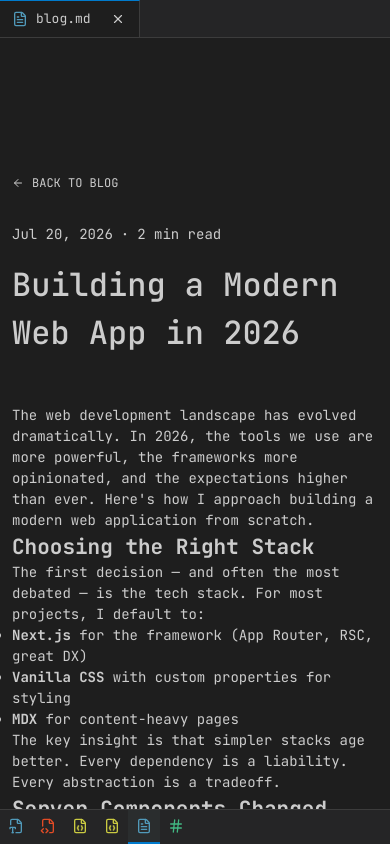
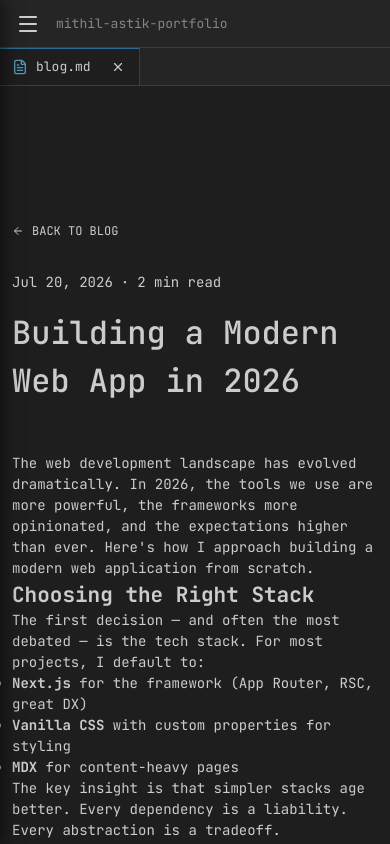
Before and after one commit to lihtim-kitsa/portfolio-main, a Next.js app: page /blog/building-modern-web-app in a window 390 px wide. Built offline with nearby package versions, Linux system fonts and the light colour scheme.

Commit message:
better sidebar

```diff
--- a/app/globals.css
+++ b/app/globals.css
@@ -137,51 +137,91 @@ a {
   }
 
   .vscode-sidebar {
-    width: 100% !important;
-    height: auto !important;
-    border-right: none !important;
-    border-top: 1px solid var(--vscode-border);
-    flex-direction: row !important;
-    order: 3; /* Move to bottom */
+    --mobile-close-display: block;
+    position: fixed;
+    top: 0;
+    left: 0;
+    width: 260px !important;
+    height: 100vh !important;
+    border-right: 1px solid var(--vscode-border) !important;
+    border-top: none !important;
+    flex-direction: column !important;
+    z-index: 100;
+    transform: translateX(-100%);
+    transition: transform 0.3s ease;
+    box-shadow: 4px 0 16px rgba(0,0,0,0.5);
   }
 
-  .vscode-editor-pane {
-    order: 1; /* Move above sidebar */
+  .vscode-sidebar.open {
+    transform: translateX(0);
   }
 
   .vscode-sidebar-header {
-    display: none !important;
+    display: flex !important;
   }
 
   .vscode-sidebar-files {
-    display: flex !important;
-    flex-direction: row !important;
-    justify-content: space-around;
-    align-items: center;
+    display: block !important;
     width: 100%;
-    padding: 0 !important;
+    padding: 0 0 0 12px !important;
   }
 
   .vscode-sidebar-link {
-    padding: 8px !important;
-    border-left: none !important;
-    border-bottom: 2px solid transparent !important;
-    flex-direction: column !important;
-    gap: 4px !important;
-    font-size: 10px !important;
-    justify-content: center;
+    padding: 8px 16px !important;
+    border-left: 2px solid transparent !important;
+    border-bottom: none !important;
+    flex-direction: row !important;
+    gap: 8px !important;
+    font-size: 14px !important;
+    justify-content: flex-start !important;
   }
 
   .vscode-sidebar-link.active {
-    border-bottom: 2px solid var(--vscode-accent) !important;
+    border-left: 2px solid var(--vscode-accent) !important;
+    border-bottom: none !important;
     background-color: var(--vscode-hover) !important;
   }
 
   .vscode-sidebar-link-text {
-    display: none !important; /* Hide file names on very small screens, or we can keep them */
+    display: inline !important;
   }
 
   .vscode-editor-content {
     padding: 16px 12px;
   }
+
+  .mobile-header {
+    display: flex;
+    align-items: center;
+    padding: 0 16px;
+    height: 48px;
+    background: var(--vscode-sidebar-bg);
+    border-bottom: 1px solid var(--vscode-border);
+    gap: 16px;
+    flex-shrink: 0;
+  }
+
+  .mobile-overlay {
+    position: fixed;
+    top: 0;
+    left: 0;
+    width: 100vw;
+    height: 100vh;
+    background: rgba(0,0,0,0.5);
+    z-index: 90;
+    opacity: 0;
+    pointer-events: none;
+    transition: opacity 0.3s ease;
+  }
+
+  .mobile-overlay.open {
+    opacity: 1;
+    pointer-events: auto;
+  }
 }
+
+@media (min-width: 769px) {
+  .mobile-header, .mobile-overlay {
+    display: none !important;
+  }
+}
--- a/app/page.js
+++ b/app/page.js
@@ -47,7 +47,7 @@ export default function Home() {
         <Link href="/about" style={{ padding: '8px 24px', border: '1px solid var(--vscode-border)', borderRadius: '4px' }}>
           👤 About Me
         </Link>
-        <a href="mailto:hello@example.com" style={{ padding: '8px 24px', border: '1px solid var(--vscode-border)', borderRadius: '4px' }}>
+        <a href="/contact" style={{ padding: '8px 24px', border: '1px solid var(--vscode-border)', borderRadius: '4px' }}>
           ✉ Contact
         </a>
       </div>
--- a/components/VSCodeLayout.js
+++ b/components/VSCodeLayout.js
@@ -1,12 +1,30 @@
 'use client';
 
+import React, { useState } from 'react';
 import VSCodeSidebar from './VSCodeSidebar';
 import VSCodeTabs from './VSCodeTabs';
-import { Search, Files, GitBranch, Settings, LayoutDashboard } from 'lucide-react';
+import { Search, Files, GitBranch, Settings, LayoutDashboard, Menu } from 'lucide-react';
 
 export default function VSCodeLayout({ children }) {
+  const [isMobileMenuOpen, setIsMobileMenuOpen] = useState(false);
+
   return (
     <div className="vscode-app">
+      {/* Mobile Header */}
+      <div className="mobile-header">
+        <Menu
+          size={24}
+          style={{ cursor: 'pointer', color: 'var(--vscode-text)' }}
+          onClick={() => setIsMobileMenuOpen(true)}
+        />
+        <span style={{ fontSize: '13px', color: 'var(--vscode-text-muted)' }}>mithil-astik-portfolio</span>
+      </div>
+
+      {/* Mobile Overlay */}
+      <div
+        className={`mobile-overlay ${isMobileMenuOpen ? 'open' : ''}`}
+        onClick={() => setIsMobileMenuOpen(false)}
+      />
       {/* Title Bar */}
       <div className="vscode-titlebar" style={{ height: '30px', background: 'var(--vscode-titlebar-bg)', display: 'flex', alignItems: 'center', justifyContent: 'center', fontSize: '12px', color: 'var(--vscode-text-muted)', position: 'relative' }}>
         <div style={{ position: 'absolute', left: '16px', display: 'flex', gap: '8px' }}>
@@ -31,7 +49,7 @@ export default function VSCodeLayout({ children }) {
         </div>
 
         {/* Sidebar */}
-        <VSCodeSidebar />
+        <VSCodeSidebar isOpen={isMobileMenuOpen} onClose={() => setIsMobileMenuOpen(false)} />
 
         {/* Editor Area */}
         <div className="vscode-editor-pane">
--- a/components/VSCodeSidebar.js
+++ b/components/VSCodeSidebar.js
@@ -2,7 +2,7 @@
 
 import Link from 'next/link';
 import { usePathname } from 'next/navigation';
-import { ChevronDown, FileJson, FileType2, FileCode2, FileText, FolderOpen, Hash } from 'lucide-react';
+import { ChevronDown, FileJson, FileType2, FileCode2, FileText, FolderOpen, Hash, X } from 'lucide-react';
 
 export const FILES = [
   { name: 'home.tsx', path: '/', icon: <FileType2 size={16} color="#519aba" /> },
@@ -15,13 +15,19 @@ export const FILES = [
 
 import React from 'react';
 
-export default React.memo(function VSCodeSidebar() {
+export default React.memo(function VSCodeSidebar({ isOpen, onClose }) {
   const pathname = usePathname();
 
   return (
-    <div className="vscode-sidebar" style={{ width: '250px', background: 'var(--vscode-sidebar-bg)', borderRight: '1px solid var(--vscode-border)', display: 'flex', flexDirection: 'column' }}>
-      <div className="vscode-sidebar-header" style={{ padding: '12px 20px', fontSize: '11px', fontWeight: 600, letterSpacing: '0.5px' }}>
-        EXPLORER
+    <div className={`vscode-sidebar ${isOpen ? 'open' : ''}`} style={{ width: '250px', background: 'var(--vscode-sidebar-bg)', borderRight: '1px solid var(--vscode-border)', display: 'flex', flexDirection: 'column' }}>
+      <div className="vscode-sidebar-header" style={{ padding: '12px 20px', fontSize: '11px', fontWeight: 600, letterSpacing: '0.5px', display: 'flex', justifyContent: 'space-between', alignItems: 'center' }}>
+        <span>EXPLORER</span>
+        <X
+          size={16}
+          className="mobile-close-btn"
+          style={{ cursor: 'pointer', display: 'var(--mobile-close-display, none)' }}
+          onClick={onClose}
+        />
       </div>
 
       <div className="vscode-sidebar-section">
@@ -37,6 +43,7 @@ export default React.memo(function VSCodeSidebar() {
               <Link
                 key={file.path}
                 href={file.path}
+                onClick={onClose}
                 className={`vscode-sidebar-link ${isActive ? 'active' : ''}`}
                 style={{
                   display: 'flex',
```
Also changed, not shown: app/about/page.js (+6 -6 lines).
